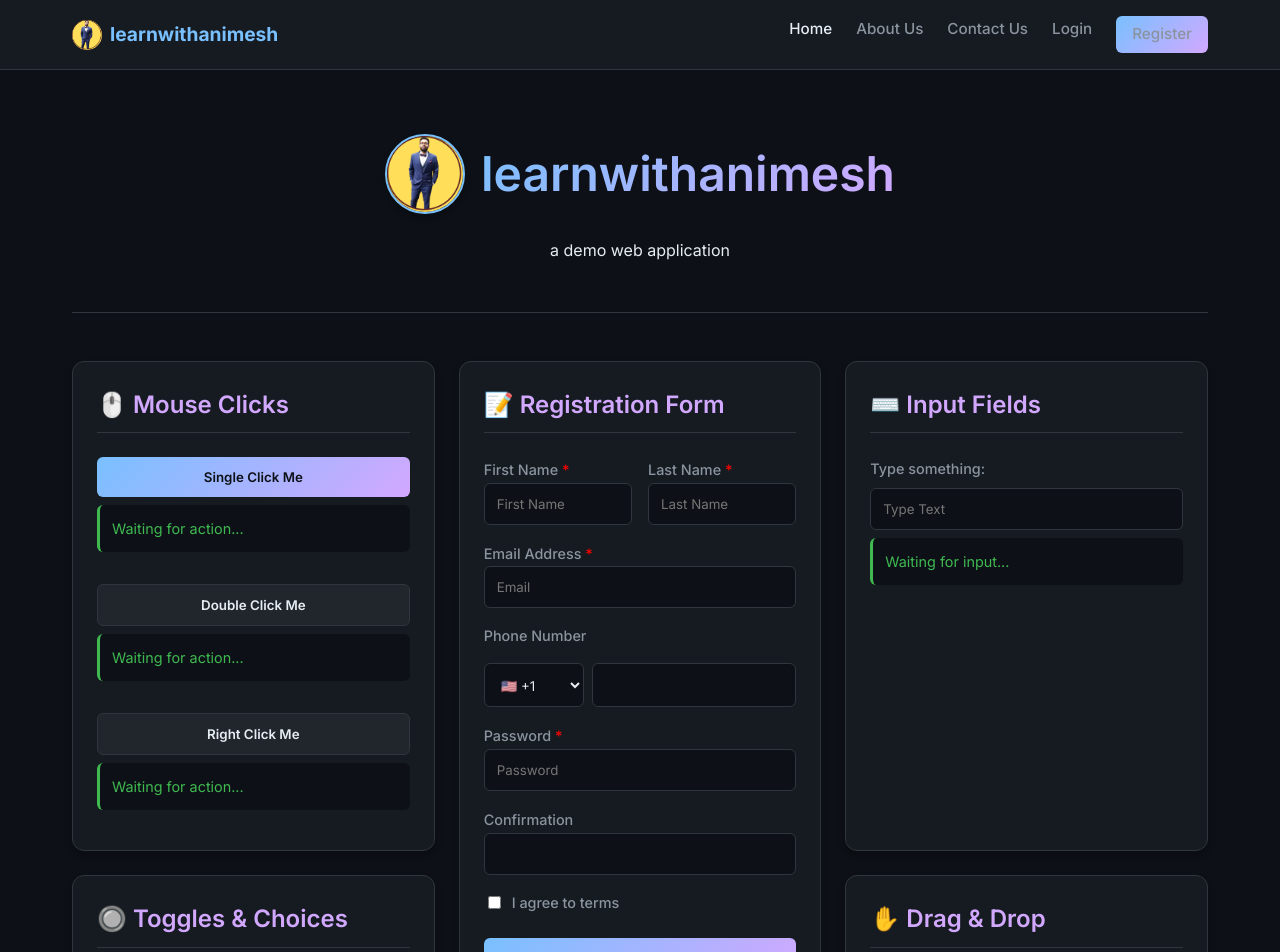
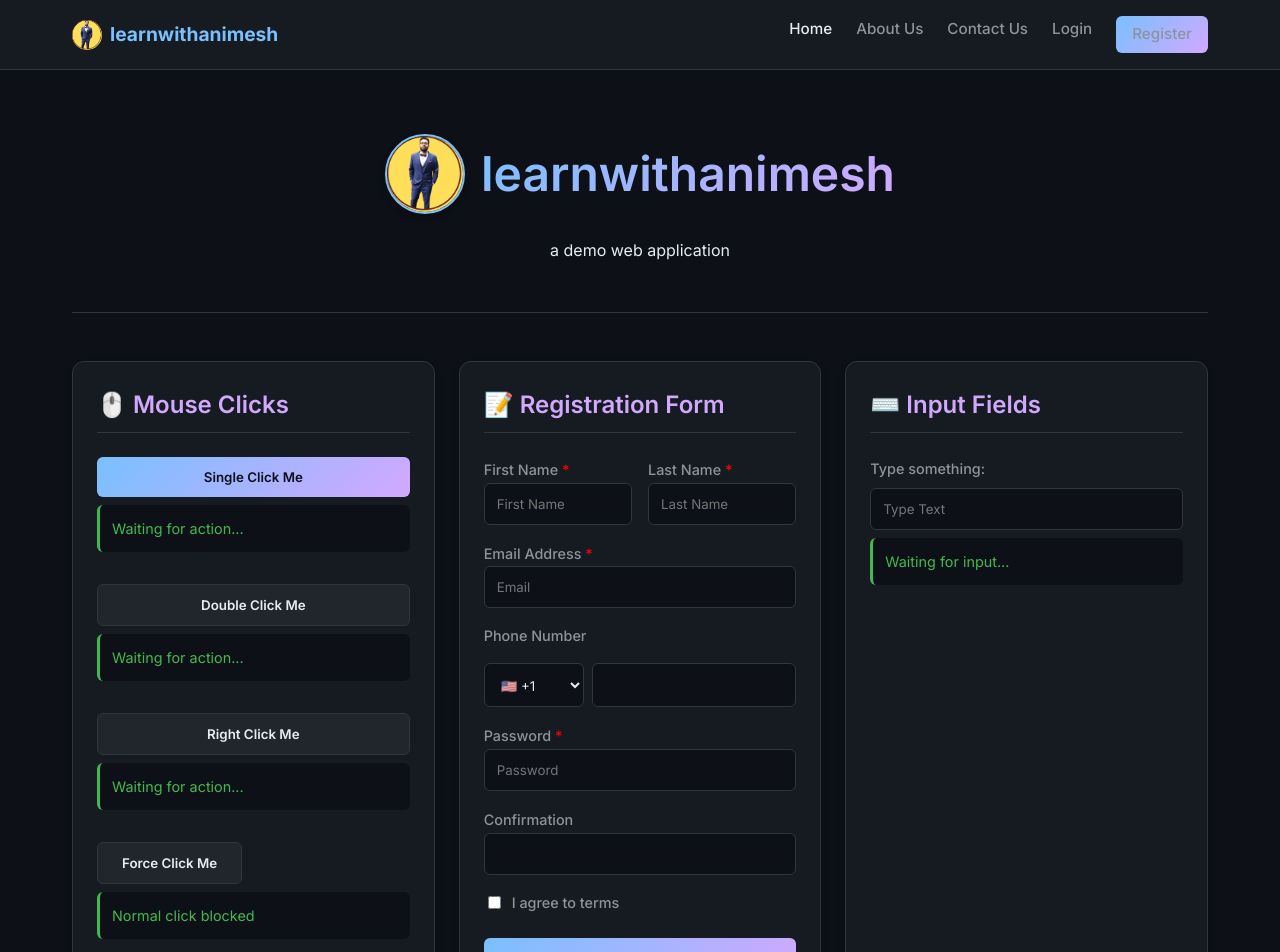
Before and after one commit to Animesh66/demo-ui-actions-perform, a React (Vite) app: page /home in a window 1280 px wide. Shown: the top 952 px of the page. Built offline with nearby package versions, Linux system fonts and the light colour scheme.

Commit message:
Updated the code with correct details.

```diff
--- a/src/App.jsx
+++ b/src/App.jsx
@@ -194,6 +194,7 @@ const HomePlayground = () => {
     click: 'Waiting for action...',
     doubleClick: 'Waiting for action...',
     rightClick: 'Waiting for action...',
+    forceClick: 'Normal click blocked',
     hover: 'Hover over me!',
     drag: 'Waiting for drop...',
     input: 'Waiting for input...',
@@ -528,6 +529,26 @@ const HomePlayground = () => {
               Right Click Me
             </button>
             <div className="message-area" id="right-click-msg">{actionMessage.rightClick}</div>
+          </div>
+
+          <div className="control-group">
+            <div
+              style={{ display: 'inline-block', cursor: 'not-allowed' }}
+              onClick={() => updateMessage('forceClick', 'Normal click blocked! Automation force click required.')}
+            >
+              <button
+                id="force-click-btn"
+                className="btn btn-secondary"
+                style={{ pointerEvents: 'none' }}
+                onClick={(e) => {
+                  e.stopPropagation()
+                  updateMessage('forceClick', 'Force Click Success!')
+                }}
+              >
+                Force Click Me
+              </button>
+            </div>
+            <div className="message-area" id="force-click-msg">{actionMessage.forceClick}</div>
           </div>
         </div>
 
```
